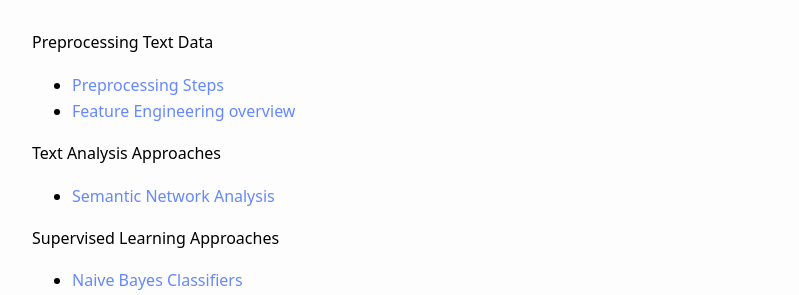
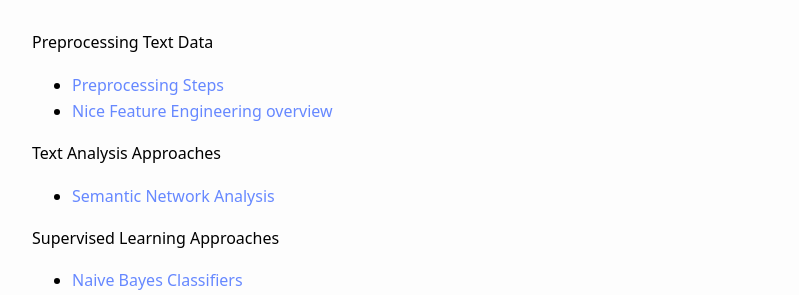
Before and after one commit to Nonprofit-Open-Data-Collective/machine_learning_mission_codes, a Jekyll site: the page built from docs/index.md, in a window 1280 px wide and 900 px high, scrolled down 1140 px. Shown: the part 160-455 px from the top of the window, without its empty margins (240-1039 px from the left). Built offline with Jekyll 4.4.1, drawn with Linux system fonts in a browser that asks for light colours.

Commit message:
Update index.md

```diff
--- a/docs/index.md
+++ b/docs/index.md
@@ -35,7 +35,7 @@ Description of training dataset:
 **Preprocessing Text Data**
 
 * [Preprocessing Steps](tutorials/Preprocessing.html)
-* [Feature Engineering overview](https://youtu.be/9rBc3rTsJsY)
+* [Nice Feature Engineering overview](https://youtu.be/9rBc3rTsJsY)
 
 
 **Text Analysis Approaches**
```
